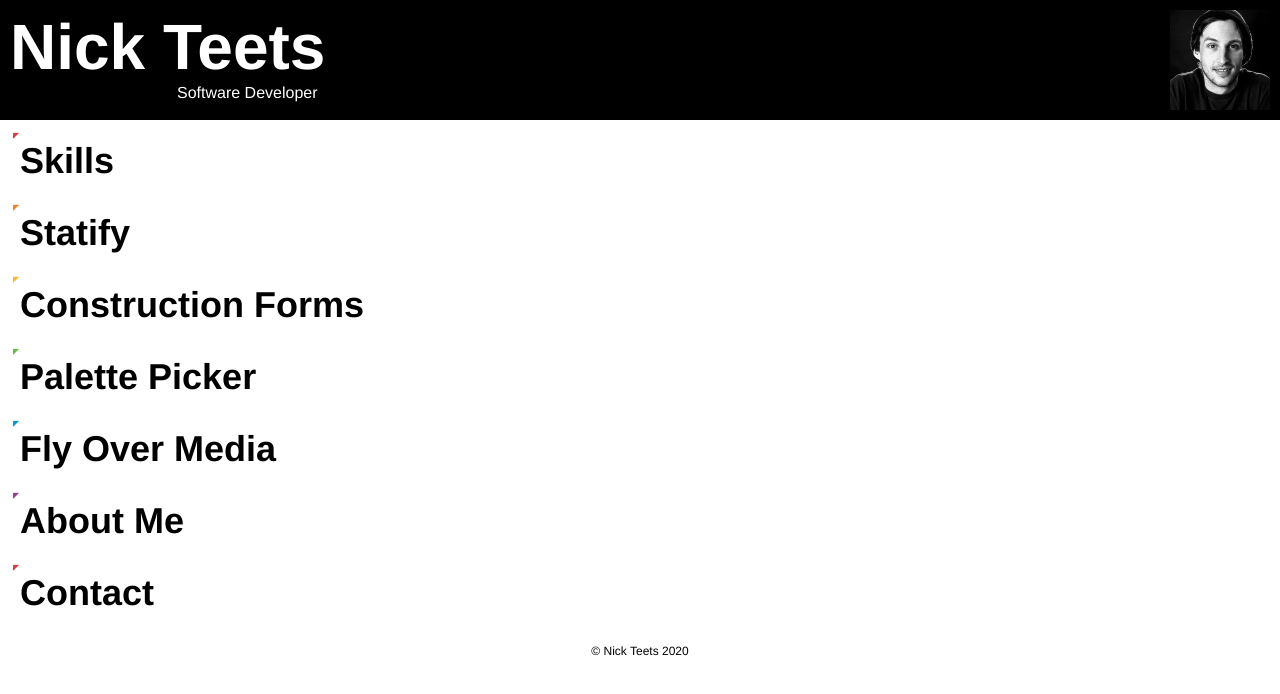
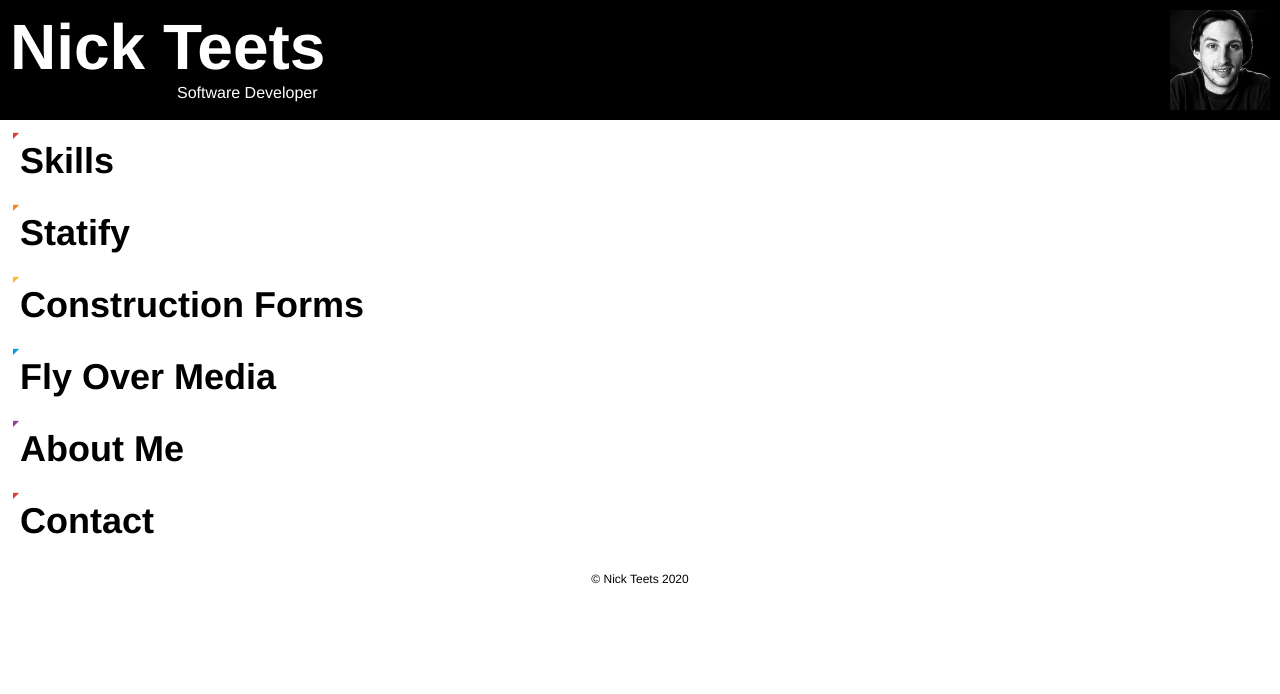
Before and after one commit to nicktu12/nickteets, a plain HTML site: page public/index.html in a window 1280 px wide. Drawn offline with nearby package versions, Linux system fonts and the light colour scheme.

Commit message:
Update index.html

```diff
--- a/public/index.html
+++ b/public/index.html
@@ -43,17 +43,6 @@
           <em>React.js, React Native, Node.js, Express</em>
         </div>
       </article>
-      <article class="palette-picker">
-        <p class="dog-ear">◤</p>
-        <div class="project-title">
-          <h2>Palette Picker</h2>
-        </div>
-        <div class="project-description">
-          <p>Palette Picker is an application that allows a user to generate color palettes and save palettes to a backend database built with PostgreSQL, Node.js and Express. Incorporates progressive web application fundamentals and storing data offline using IndexedDb. The aperture effect of the color palette is generated using SCSS while other user interactions are accomplished using jQuery.</p>
-          <br />
-          <em>jQuery, Node.js, PostgreSQL, SCSS</em>
-        </div>
-      </article>
       <article class="fly-over-media">
         <p class="dog-ear">◤</p>
         <div class="project-title">
```
